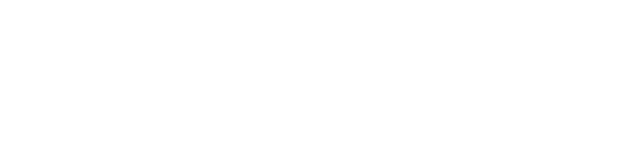
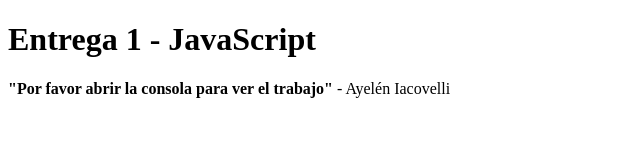
Before and after one commit to AyelenIacovelli/E1-JavaScript, a plain HTML site: page index.html in a window 1280 px wide. Shown: the whole page, without its empty margins (0-640 px from the left). Drawn offline with Linux system fonts and the light colour scheme.

Commit message:
agrego informacion en html

```diff
--- a/index.html
+++ b/index.html
@@ -4,9 +4,11 @@
     <meta charset="UTF-8">
     <meta http-equiv="X-UA-Compatible" content="IE=edge">
     <meta name="viewport" content="width=device-width, initial-scale=1.0">
-    <title>Document</title>
+    <title>Entrega 1 - JavaScript</title>
 </head>
 <body>
+    <h1>Entrega 1 - JavaScript</h1>
+    <p><b>"Por favor abrir la consola para ver el trabajo"</b> - Ayelén Iacovelli</p>
     <script src="./main.js"></script>
 </body>
 </html>
```
